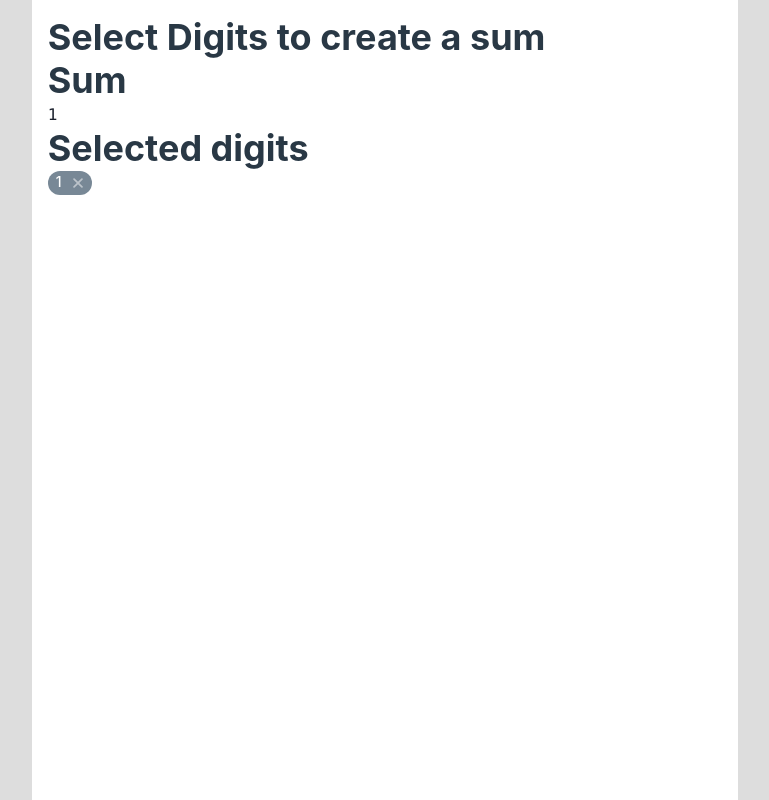
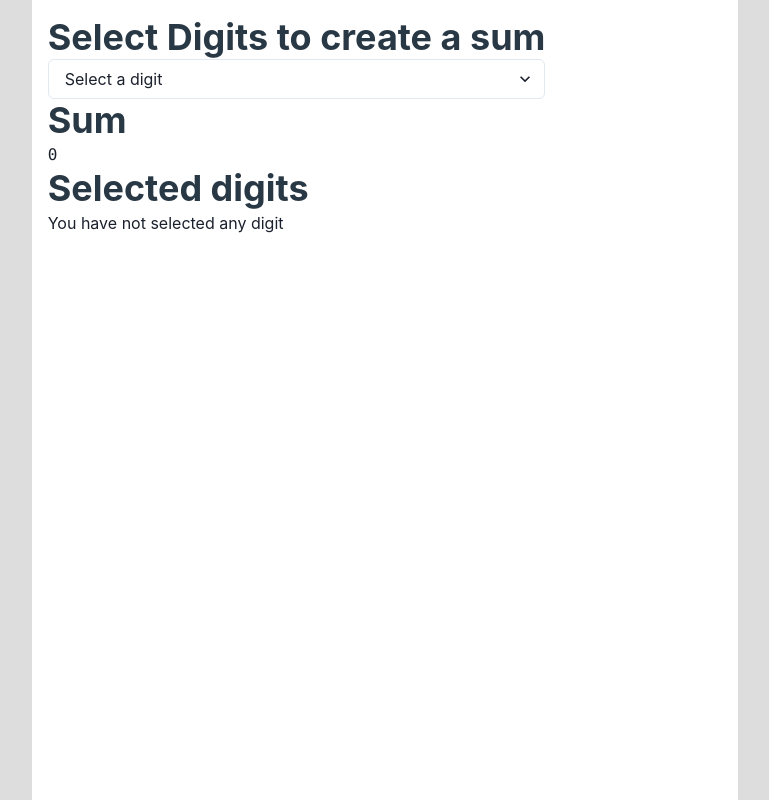
Before and after one commit to zipang/digit-calculator, a Next.js app: page / in a window 1280 px wide. Shown: the whole page, without its empty margins (255-1024 px from the left). Built offline with nearby package versions, Linux system fonts and the light colour scheme.

Commit message:
Basically we are done now, we just have to improve everything

```diff
--- a/src/components/DigitTest.js
+++ b/src/components/DigitTest.js
@@ -1,11 +1,14 @@
 import { Box } from "@chakra-ui/layout";
+import { Select } from "@chakra-ui/select";
 import { useEffect, useState } from "react";
 import { Title } from "./base/Typography";
 import { TagList } from "./TagList";
 
+const availableDigits = [1, 2, 3, 4, 5, 6, 7, 8, 9];
+
 const DigitTest = () => {
-	// We must store the selected digits
-	const [selectedDigits, setSelectedDigits] = useState([1]);
+	// We store the selected digits
+	const [selectedDigits, setSelectedDigits] = useState([]);
 	const [sum, updateSum] = useState(0);
 
 	// Anytime the selection is updated, we must update the sum
@@ -13,12 +16,17 @@ const DigitTest = () => {
 		updateSum(selectedDigits.reduce((sum, d) => sum + d, 0));
 	}, [selectedDigits]);
 
-	// Utility method to add and remove digits from the selection
-	const addDigit = (d) => {
+	// Utility methods to add and remove valid digits from the selection
+	const isSelected = (d) => selectedDigits.find((x) => x === d);
+	const addDigit = (evt) => {
 		try {
-			const digitValue = Number.parseInt(d, 10); // It must be an integer
-			if (!selectedDigits.find((x) => x === digitValue)) {
-				setSelectedDigits([digitValue, ...selectedDigits]);
+			const digitValue = Number.parseInt(evt.target.value, 10); // It must be an integer
+			if (digitValue && !isSelected(digitValue)) {
+				// NaN is excluded here
+				setSelectedDigits(
+					// Add the new digit and re-sort the array
+					[digitValue, ...selectedDigits].sort((a, b) => (a > b ? 1 : -1))
+				);
 			}
 		} catch (err) {
 			console.error(`addDigit(${d}) failed`, error);
@@ -36,6 +44,13 @@ const DigitTest = () => {
 	return (
 		<Box className="digit-sum-calculator">
 			<Title>Select Digits to create a sum</Title>
+			<Select placeholder="Select a digit" onChange={addDigit}>
+				{availableDigits.map((d) => (
+					<option key={d} value={d} disabled={isSelected(d)}>
+						{d}
+					</option>
+				))}
+			</Select>
 
 			<Title as="h3">Sum</Title>
 			<code>{sum}</code>
```
